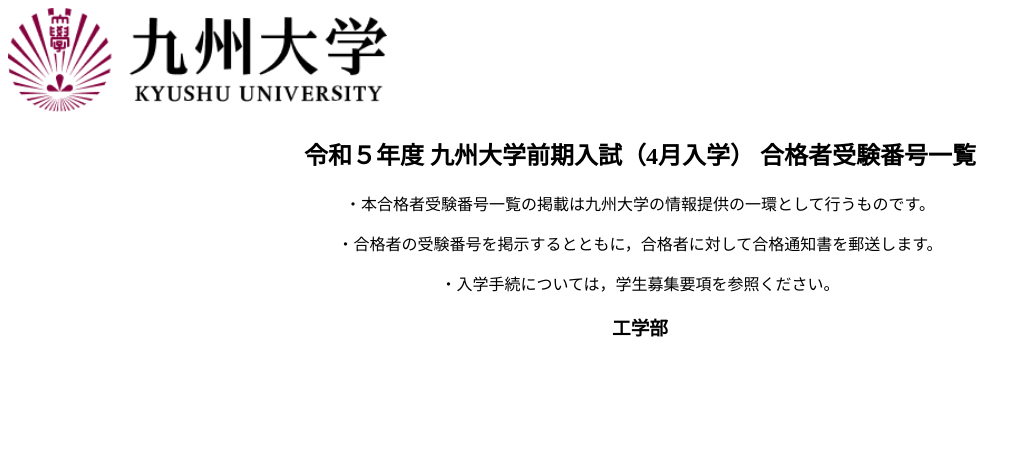
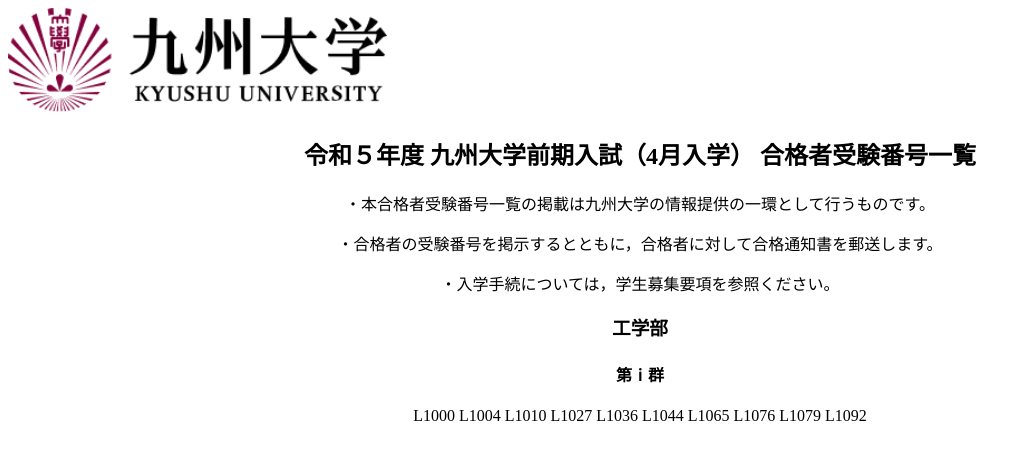
Before and after one commit to Kyusyu-univ/kougaku3, a plain HTML site: page index.html in a window 1280 px wide. Shown: the whole page, without its empty margins (0-1031 px from the left). Drawn offline with Linux system fonts and the light colour scheme.

Commit message:
Update index.html

```diff
--- a/index.html
+++ b/index.html
@@ -18,6 +18,8 @@
         <p>・合格者の受験番号を掲示するとともに，合格者に対して合格通知書を郵送します。</p>
         <p>・入学手続については，学生募集要項を参照ください。</p>
         <h3>工学部</h3>
+        <h4>第ⅰ群</h4>
+        <p>L1000 L1004 L1010 L1027 L1036 L1044 L1065 L1076 L1079 L1092</p>
     </div>
 </body>
 
```
